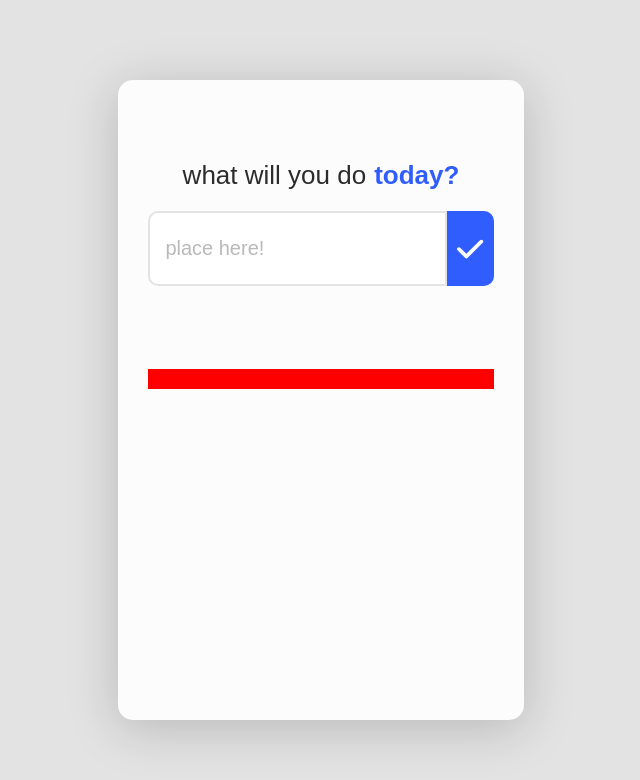
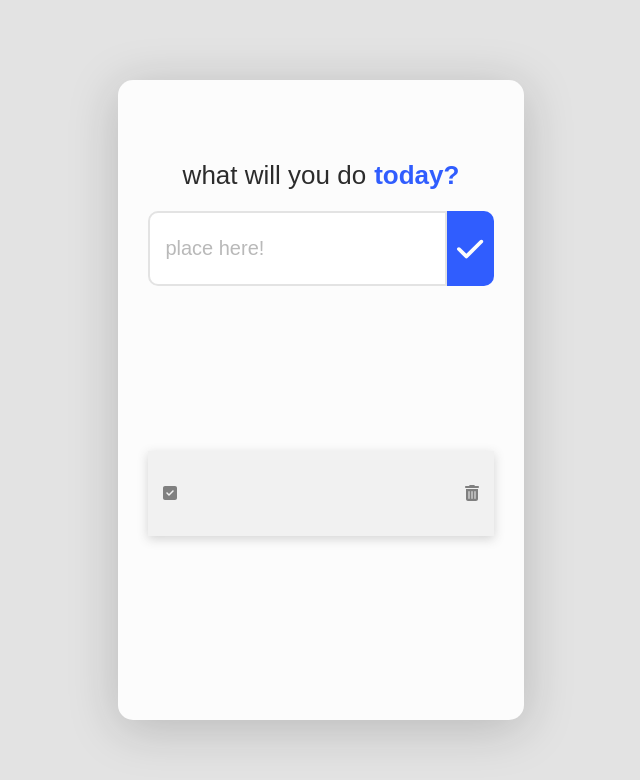
Before and after one commit to rodrigoaraujo7/reactjs-todo-list, a React (Vite) app: page / in a window 1280 px wide. Shown: the top 780 px of the page, without its empty margins (319-959 px from the left). Built offline with nearby package versions, Linux system fonts and the light colour scheme.

Commit message:
todo item list component'

```diff
--- a/src/components/Header/index.tsx
+++ b/src/components/Header/index.tsx
@@ -39,7 +39,8 @@ const Header = () => {
             </InputContainer>
 
         </Container>
-        <Container>
+
+        <Container style={{ height: '70%' }}>
             {todoItem.map(item => <ItemList name={item} />)}
         </Container>
         </>
--- a/src/components/ItemList/index.tsx
+++ b/src/components/ItemList/index.tsx
@@ -1,4 +1,8 @@
 import { Container, Title } from './style'
+
+import { FontAwesomeIcon } from '@fortawesome/react-fontawesome'; // fontAwesome
+import { IconProp } from '@fortawesome/fontawesome-svg-core'; // fontAwesome Props
+import { faSquareCheck, faTrashCan } from '@fortawesome/free-solid-svg-icons'; // fontAwesome Icons
 
 type ItemListProps = {
     name: string
@@ -7,9 +11,15 @@ type ItemListProps = {
 export const ItemList = (props: ItemListProps) => {
     return (
         <Container>
-            <div>
+            <div style={{
+                display: 'flex',
+                justifyContent: 'center',
+                alignItems: 'center',
+            }}>
+                <FontAwesomeIcon icon={faSquareCheck as IconProp} />
                 <Title>{props.name}</Title>
             </div>
+            <FontAwesomeIcon icon={faTrashCan as IconProp} />
         </Container>
     )
 }
--- a/src/components/ItemList/style.ts
+++ b/src/components/ItemList/style.ts
@@ -1,13 +1,25 @@
 import styled from 'styled-components';
 
 export const Container = styled.div`
+    display: flex;
+    justify-content: space-between;
+    align-items: center;
+
     width: 100%;
-    background-color: red;
+    height: 85px;
 
-    padding: 10px 5px 10px;
+    padding: 0 15px 0;
     margin-top: 15px;
+
+    background-color: #F1F1F1;
+    box-shadow: 0 2.5px 10px #3C3C3C35;
+
+    color: #808080;
 `
 
 export const Title = styled.h2`
+    font-size: 20px;
+    font-weight: 500;
 
+    margin-left: 10px;
 `
```
